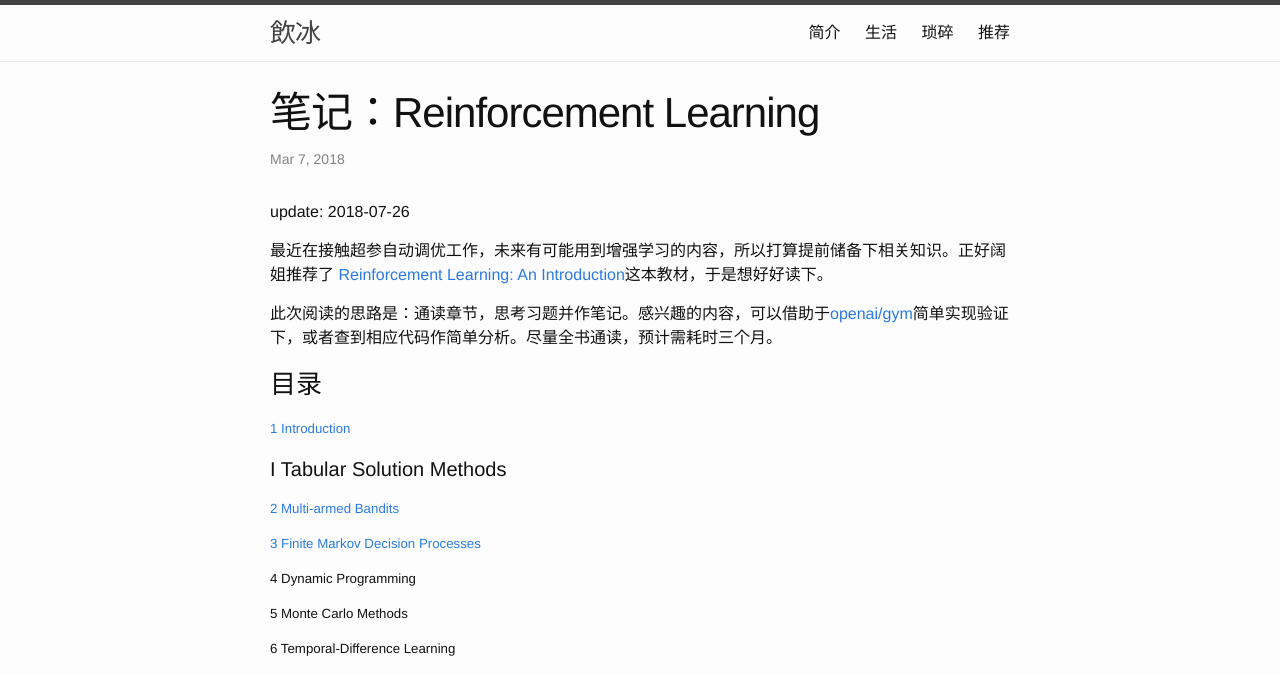
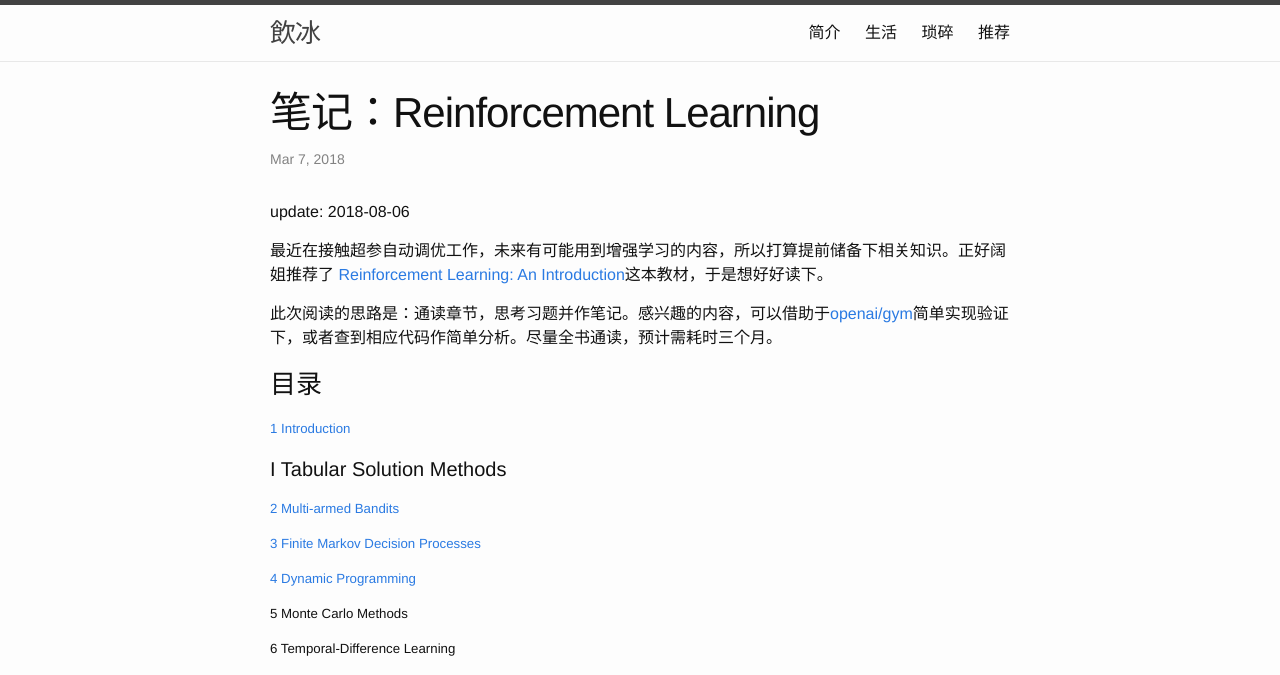
Before and after one commit to facaiy/facaiy.github.io, a Jekyll site: the page built from _posts/2018-03-07-Reinforcement-Learning.md, in a window 1280 px wide. Shown: the top 675 px of the page. Built offline with Jekyll 4.4.1, drawn with Linux system fonts in a browser that asks for light colours; comment, search, counter and statistics services are not loaded.

Commit message:
RL: 完成第四章笔记

```diff
--- a/_posts/2018-03-07-Reinforcement-Learning.md
+++ b/_posts/2018-03-07-Reinforcement-Learning.md
@@ -4,10 +4,10 @@ title: "笔记：Reinforcement Learning"
 description: ""
 category: tech
 tags: []
-modify: 2018-07-26 15:19:08
+modify: 2018-08-06 10:05:03
 ---
 
-update: 2018-07-26
+update: 2018-08-06
 
 
 最近在接触超参自动调优工作，未来有可能用到增强学习的内容，所以打算提前储备下相关知识。正好阔姐推荐了
@@ -27,7 +27,7 @@ update: 2018-07-26
 
 ##### [3 Finite Markov Decision Processes](http://nbviewer.jupyter.org/github/facaiy/book_notes/blob/master/Reinforcement_Learing_An_Introduction/Finite_Markov_Decision_Processes/note.ipynb)
 
-##### 4 Dynamic Programming
+##### [4 Dynamic Programming](http://nbviewer.jupyter.org/github/facaiy/book_notes/blob/master/Reinforcement_Learing_An_Introduction/Dynamic_Programming/note.ipynb)
 
 ##### 5 Monte Carlo Methods
 
```
